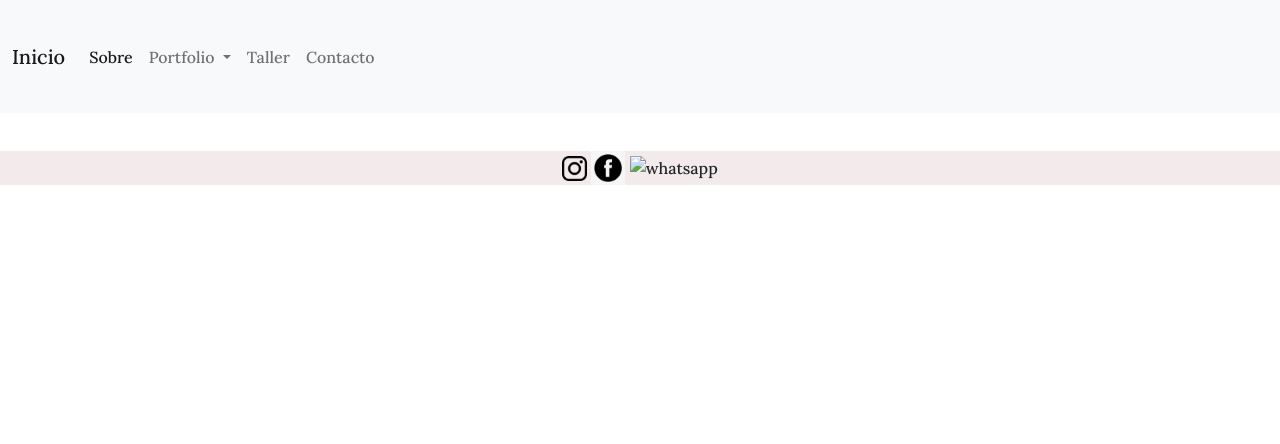
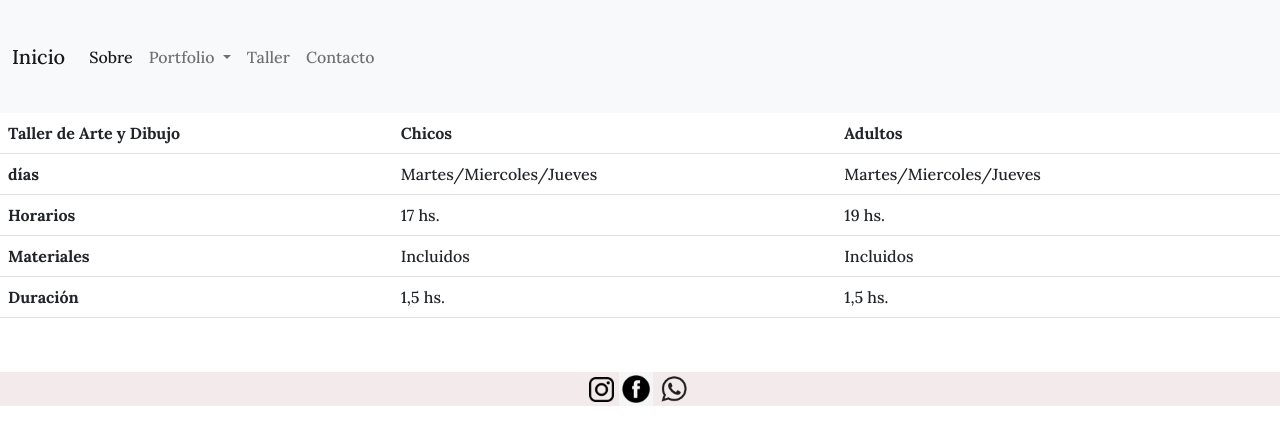
Before and after one commit to NicoT14/Preentrega3_Traamontin, a plain HTML site: page pages/taller.html in a window 1280 px wide. Drawn offline with nearby package versions, Linux system fonts and the light colour scheme.

Commit message:
pre preentrega

```diff
--- a/pages/taller.html
+++ b/pages/taller.html
@@ -1,5 +1,6 @@
 <!DOCTYPE html>
 <html lang="en">
+
 <head>
     <meta charset="UTF-8">
     <meta http-equiv="X-UA-Compatible" content="IE=edge">
@@ -51,16 +52,52 @@
             </div>
         </nav>
     </header>
+    <main>
+        <div class="table-responsive">
+            <table class="table">
+                <thead>
+                    <tr>
+                        <th scope="col">Taller de Arte y Dibujo</th>
+                        <th scope="col">Chicos</th>
+                        <th scope="col">Adultos</th>
+                    </tr>
+                </thead>
+                <tbody>
+                    <tr>
+                        <th scope="row">días</th>
+                        <td>Martes/Miercoles/Jueves</td>
+                        <td>Martes/Miercoles/Jueves</td>
+                    </tr>
+                    <tr>
+                        <th scope="row">Horarios</th>
+                        <td>17 hs.</td>
+                        <td>19 hs.</td>
+                    </tr>
+                    <tr>
+                        <th scope="row">Materiales</th>
+                        <td>Incluidos</td>
+                        <td>Incluidos</td>
+                    </tr>
+                    <tr>
+                        <th scope="row">Duración</th>
+                        <td>1,5 hs.</td>
+                        <td>1,5 hs.</td>
+                    </tr>
+                </tbody>
+            </table>
+        </div>
+    </main>
     <footer class="navbar-fixed-bottom">
         <div>
-          <a class="navbar-brand" href="https://www.instagram.com/roxtejada.art/">
+            <a class="navbar-brand" href="https://www.instagram.com/roxtejada.art/" target="_blank">
                 <img src="../assets/img/instagram.png" alt="Instagram" width="25" height="25">
             </a>
-          <a class="navbar-brand" href="https://www.facebook.com/Taller-de-Rox-Espacio-de-Arte-1229169133811909/">
+            <a class="navbar-brand" href="https://www.facebook.com/Taller-de-Rox-Espacio-de-Arte-1229169133811909/"
+                target="_blank">
                 <img src="../assets/img/facebook.png" alt="facebook" width="34" height="34">
             </a>
-          <a class="navbar-brand" href="https://web.whatsapp.com/">
-            <img src="..//assets/img/whatsapp.png" alt="whatsapp" width="34" height="34">
+            <a class="navbar-brand" href="https://web.whatsapp.com/" target="_blank">
+                <img src="../assets/img/whatsapp.png" alt="whatsapp" width="34" height="34">
             </a>
         </div>
     </footer>
--- a/scss/layout/_molding.scss
+++ b/scss/layout/_molding.scss
@@ -5,8 +5,7 @@
     padding: 1cm;
 }
 .cuadro{
-    background-color: none;
     width: 7cm;
-    margin-left: 30cm;
+    margin-left: 3cm;
     margin-top: 2cm;
   }
```
Also changed, not shown: index.html (+3 -3 lines), pages/contacto.html (+4 -4 lines), pages/murales.html (+4 -4 lines), pages/obras.html (+4 -4 lines), pages/sobre.html (+12 -7 lines), scss/sty;e.css, 1 other file. Lines whose indentation alone changed are shown as unchanged.
